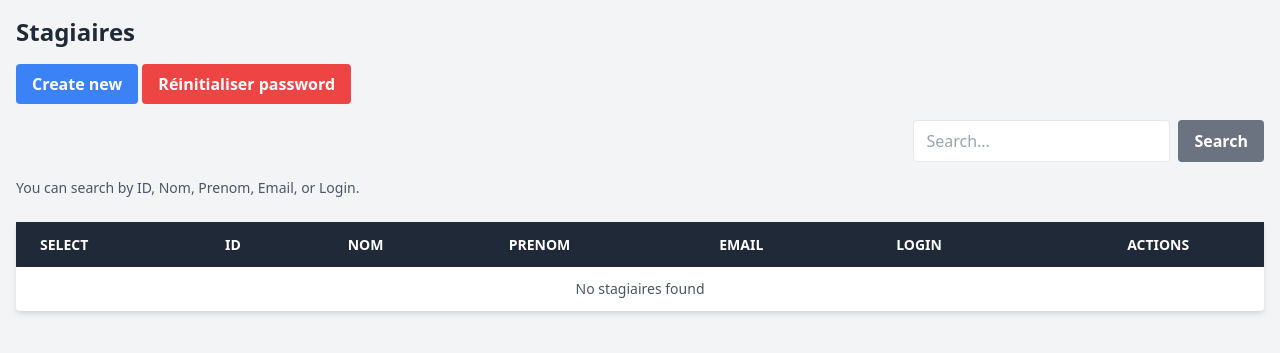
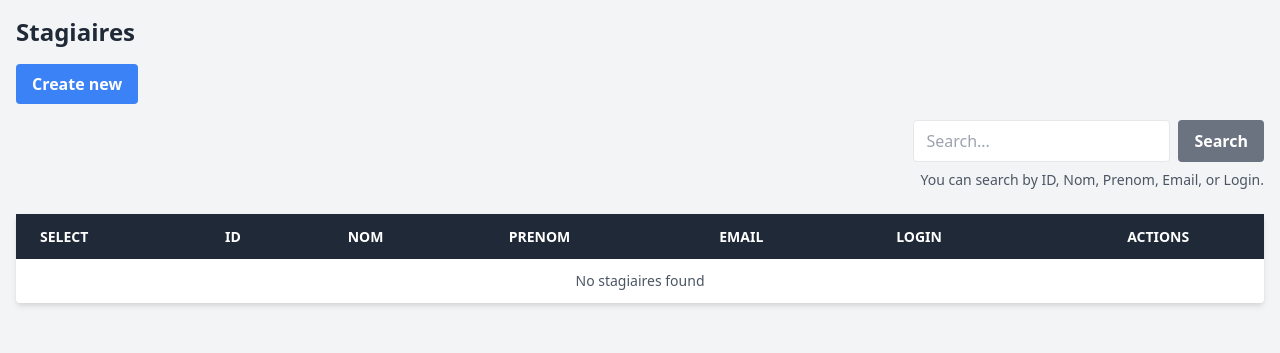
Before and after one commit to ayoubMah/JDB, a Symfony app: template templates/stagiaire/index.html.twig in a window 1280 px wide. Shown: the top 353 px of the page. Run offline with Twig, Linux system fonts and the light colour scheme; the template is opened without the code that fills it, so the values that code supplies are empty; some libraries are stand-ins or nearby versions.

Commit message:
crud are work !

```diff
--- a/src/Repository/StagiaireRepository.php
+++ b/src/Repository/StagiaireRepository.php
@@ -17,7 +17,8 @@ class StagiaireRepository extends ServiceEntityRepository
      * @param string|null $searchQuery
      * @return Stagiaire[]
      */
-    public function findBySearchQuery(?string $searchQuery): array
+    public function findBySearchQuery
+    (?string $searchQuery): array
     {
         $queryBuilder = $this->createQueryBuilder('s');
 
--- a/templates/stagiaire/edit.html.twig
+++ b/templates/stagiaire/edit.html.twig
@@ -31,8 +31,8 @@
                     {{ form_widget(form.password, {'attr': {'class': 'mt-1 block w-full shadow-sm sm:text-sm border-gray-300 rounded-md'}}) }}
                 </div>
                 <div>
-                    {{ form_label(form.adminId, 'Admin ID', {'label_attr': {'class': 'block text-sm font-medium text-gray-700'}}) }}
-                    {{ form_widget(form.adminId, {'attr': {'class': 'mt-1 block w-full shadow-sm sm:text-sm border-gray-300 rounded-md'}}) }}
+                    {{ form_label(form.admin_id, 'Admin ID', {'label_attr': {'class': 'block text-sm font-medium text-gray-700'}}) }}
+                    {{ form_widget(form.admin_id, {'attr': {'class': 'mt-1 block w-full shadow-sm sm:text-sm border-gray-300 rounded-md'}}) }}
                 </div>
             </div>
             <div class="mt-6 flex justify-end space-x-3">
--- a/templates/stagiaire/index.html.twig
+++ b/templates/stagiaire/index.html.twig
@@ -1,15 +1,22 @@
+{# templates/stagiaire/index.html.twig #}
+
 {% extends 'base.html.twig' %}
+
 {% block title %}Stagiaire Index{% endblock %}
+
 {% block body %}
     <h1 class="text-2xl font-bold mb-4">Stagiaires</h1>
     <a href="{{ path('app_stagiaire_new') }}" class="bg-blue-500 hover:bg-blue-700 text-white font-bold py-2 px-4 rounded mb-4 inline-block">Create new</a>
-    <button id="reset-password" class="bg-red-500 hover:bg-red-700 text-white font-bold py-2 px-4 rounded mb-4 inline-block">Réinitialiser password</button>
+
     {# Search Form #}
-    <form action="{{ path('app_stagiaire_index') }}" method="get" class="mb-4 flex justify-end">
-        <input type="text" name="q" placeholder="Search..." class="border rounded py-2 px-3 text-gray-700">
-        <button type="submit" class="bg-gray-500 hover:bg-gray-700 text-white font-bold py-2 px-4 rounded ml-2">Search</button>
+    <form action="{{ path('app_stagiaire_index') }}" method="get" class="mb-4">
+        <div class="flex justify-end">
+            <input type="text" name="q" placeholder="Search..." class="border rounded py-2 px-3 text-gray-700">
+            <button type="submit" class="bg-gray-500 hover:bg-gray-700 text-white font-bold py-2 px-4 rounded ml-2">Search</button>
+        </div>
+        <p class="text-gray-600 text-sm mt-2 text-right">You can search by ID, Nom, Prenom, Email, or Login.</p>
     </form>
-    <p class="text-gray-600 text-sm mb-4">You can search by ID, Nom, Prenom, Email, or Login.</p>
+
     {# Stagiaire Table with checkboxes #}
     <form id="stagiaire-form" action="{{ path('app_stagiaire_reset_password') }}" method="post">
         <table class="min-w-full bg-white shadow-md rounded my-6">
@@ -20,7 +27,7 @@
                 <th class="py-3 px-6 text-left">Nom</th>
                 <th class="py-3 px-6 text-left">Prenom</th>
                 <th class="py-3 px-6 text-left">Email</th>
-                <th class="py-3 px-6 text-left">LogIn</th>
+                <th class="py-3 px-6 text-left">Login</th>
                 <th class="py-3 px-6 text-center">Actions</th>
             </tr>
             </thead>
@@ -42,6 +49,11 @@
                             <input type="hidden" name="_token" value="{{ csrf_token('delete' ~ stagiaire.id) }}">
                             <button class="bg-red-500 hover:bg-red-700 text-white font-bold py-1 px-3 rounded" onclick="return confirm('Are you sure?');">Delete</button>
                         </form>
+                        {# Add reset password button for each stagiaire #}
+                        <form method="post" action="{{ path('app_stagiaire_reset_password', {'id': stagiaire.id}) }}" style="display:inline-block;">
+                            <input type="hidden" name="_token" value="{{ csrf_token('reset_password' ~ stagiaire.id) }}">
+                            <button class="bg-red-500 hover:bg-red-700 text-white font-bold py-1 px-3 rounded">Reset Password</button>
+                        </form>
                     </td>
                 </tr>
             {% else %}
@@ -52,10 +64,4 @@
             </tbody>
         </table>
     </form>
-    <script>
-        document.getElementById('reset-password').addEventListener('click', function () {
-            let form = document.getElementById('stagiaire-form');
-            form.submit();
-        });
-    </script>
 {% endblock %}
--- a/templates/stagiaire/new.html.twig
+++ b/templates/stagiaire/new.html.twig
@@ -1,3 +1,5 @@
+{# templates/stagiaire/create.html.twig #}
+
 {% extends 'base.html.twig' %}
 
 {% block title %}Create New Stagiaire{% endblock %}
@@ -14,6 +16,10 @@
         <div>
             {{ form_row(form.login, {'attr': {'class': 'border rounded w-full py-2 px-3 text-gray-700'}}) }}
             {{ form_row(form.admin_id, {'attr': {'class': 'border rounded w-full py-2 px-3 text-gray-700'}}) }}
+            {{ form_row(form.password, {'attr': {'class': 'border rounded w-full py-2 px-3 text-gray-700'}}) }}
+        </div>
+        <div class="col-span-2 mt-4">
+            <p class="text-sm text-gray-600">The default password for new Stagiaire is <strong>123456789</strong>.</p>
         </div>
         <div class="col-span-2 flex justify-end mt-4">
             <button class="bg-blue-500 hover:bg-blue-700 text-white font-bold py-2 px-4 rounded mr-2" type="submit">Save</button>
```
Also changed, not shown: src/Controller/StagiaireController.php (+23 -21 lines), src/Form/StagiaireType.php (+8 -10 lines).
